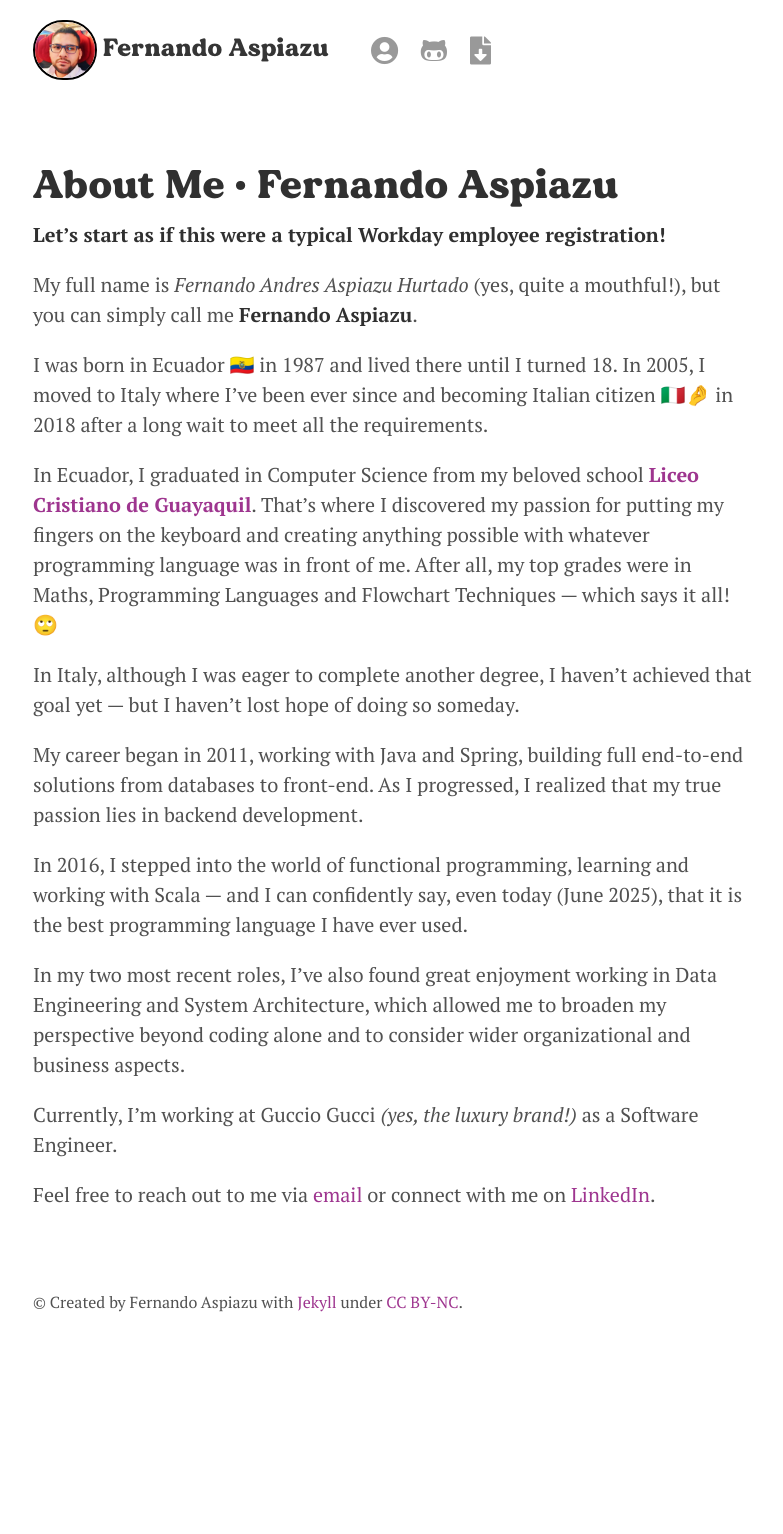
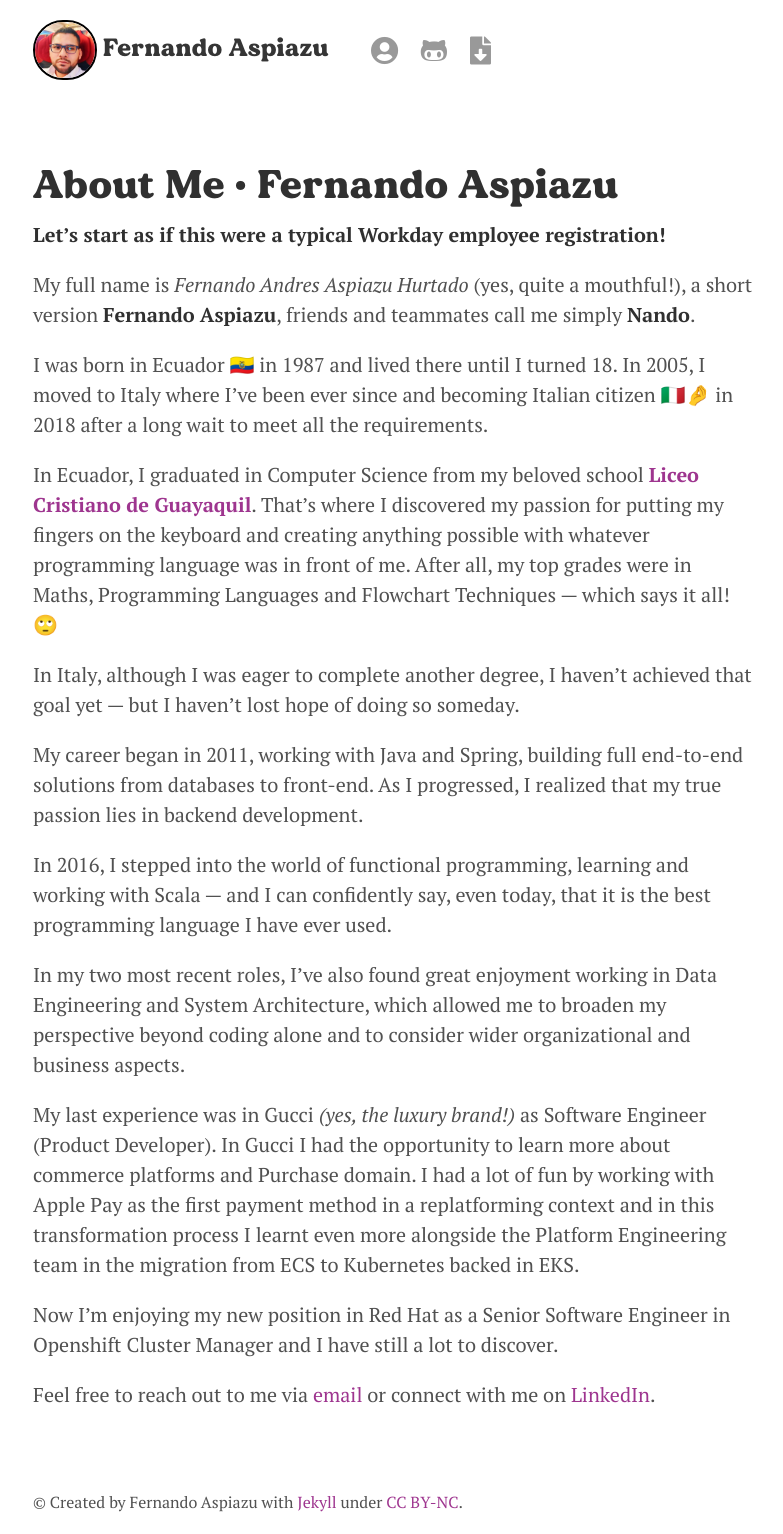
Before and after one commit to fernaspiazu/fernaspiazu.github.io, a Jekyll site: the page built from index.md, in a window 1280 px wide. Shown: the whole page, without its empty margins (247-1030 px from the left). Built offline with Jekyll 4.4.1, drawn with Linux system fonts in a browser that asks for light colours; before the commit the page ends 1334 px from its top, so only the background shows below that.

Commit message:
updated the about me page

```diff
--- a/index.md
+++ b/index.md
@@ -5,7 +5,7 @@ title: About Me • Fernando Aspiazu
 
 **Let’s start as if this were a typical Workday employee registration!**
 
-My full name is *Fernando Andres Aspiazu Hurtado* (yes, quite a mouthful!), but you can simply call me **Fernando Aspiazu**.
+My full name is *Fernando Andres Aspiazu Hurtado* (yes, quite a mouthful!), a short version **Fernando Aspiazu**, friends and teammates call me simply **Nando**.
 
 I was born in Ecuador 🇪🇨 in 1987 and lived there until I turned 18. In 2005, I moved to Italy where I’ve been ever since and becoming Italian citizen 🇮🇹🤌 in 2018 after a long wait to meet all the requirements.
 
@@ -15,10 +15,13 @@ In Italy, although I was eager to complete another degree, I haven’t achieved
 
 My career began in 2011, working with Java and Spring, building full end-to-end solutions from databases to front-end. As I progressed, I realized that my true passion lies in backend development.
 
-In 2016, I stepped into the world of functional programming, learning and working with Scala — and I can confidently say, even today (June 2025), that it is the best programming language I have ever used.
+In 2016, I stepped into the world of functional programming, learning and working with Scala — and I can confidently say, even today, that it is the best programming language I have ever used.
 
 In my two most recent roles, I’ve also found great enjoyment working in Data Engineering and System Architecture, which allowed me to broaden my perspective beyond coding alone and to consider wider organizational and business aspects.
 
-Currently, I’m working at Guccio Gucci _(yes, the luxury brand!)_ as a Software Engineer.
+My last experience was in Gucci _(yes, the luxury brand!)_ as Software Engineer (Product Developer). In
+Gucci I had the opportunity to learn more about commerce platforms and Purchase domain. I had a lot of fun by working with Apple Pay as the first payment method in a replatforming context and in this transformation process I learnt even more alongside the Platform Engineering team in the migration from ECS to Kubernetes backed in EKS.
+
+Now I’m enjoying my new position in Red Hat as a Senior Software Engineer in Openshift Cluster Manager and I have still a lot to discover.
 
 Feel free to reach out to me via [email](mailto:fe.aspiazu@gmail.com) or connect with me on [LinkedIn](https://www.linkedin.com/in/aspiazu/).
```
